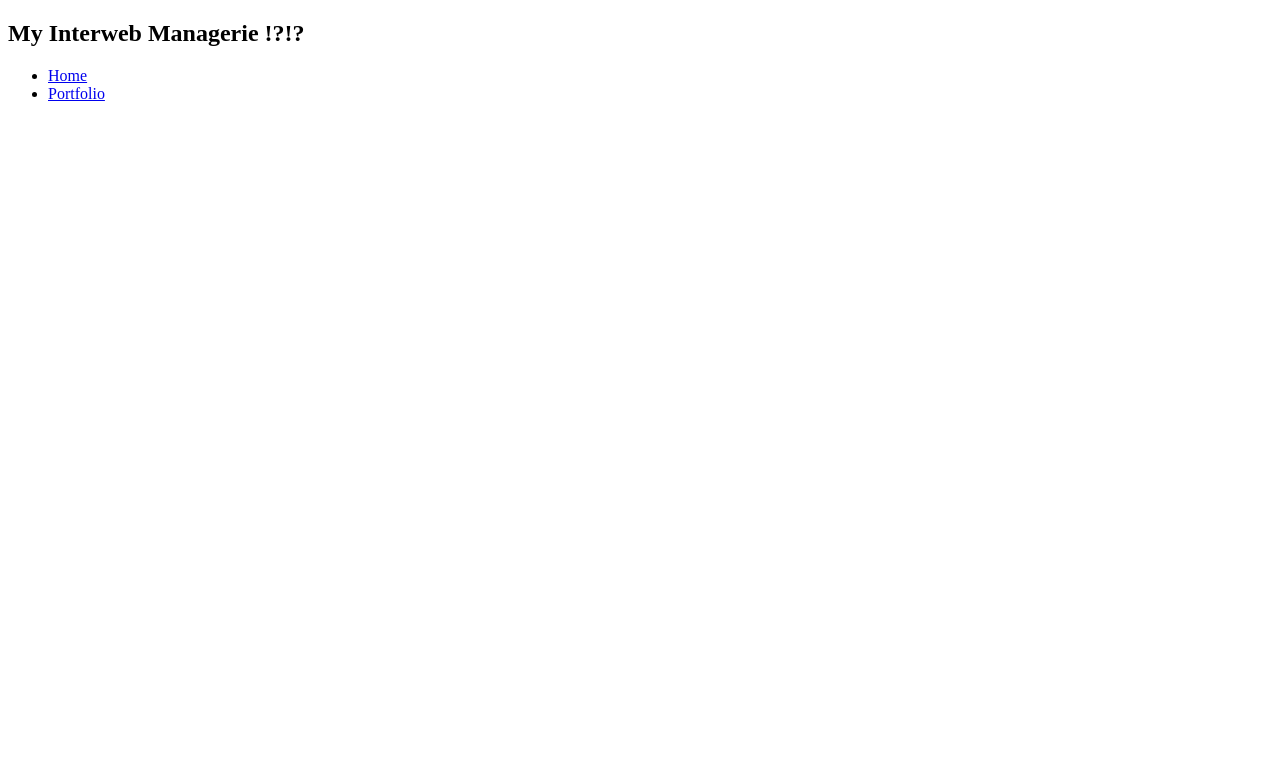
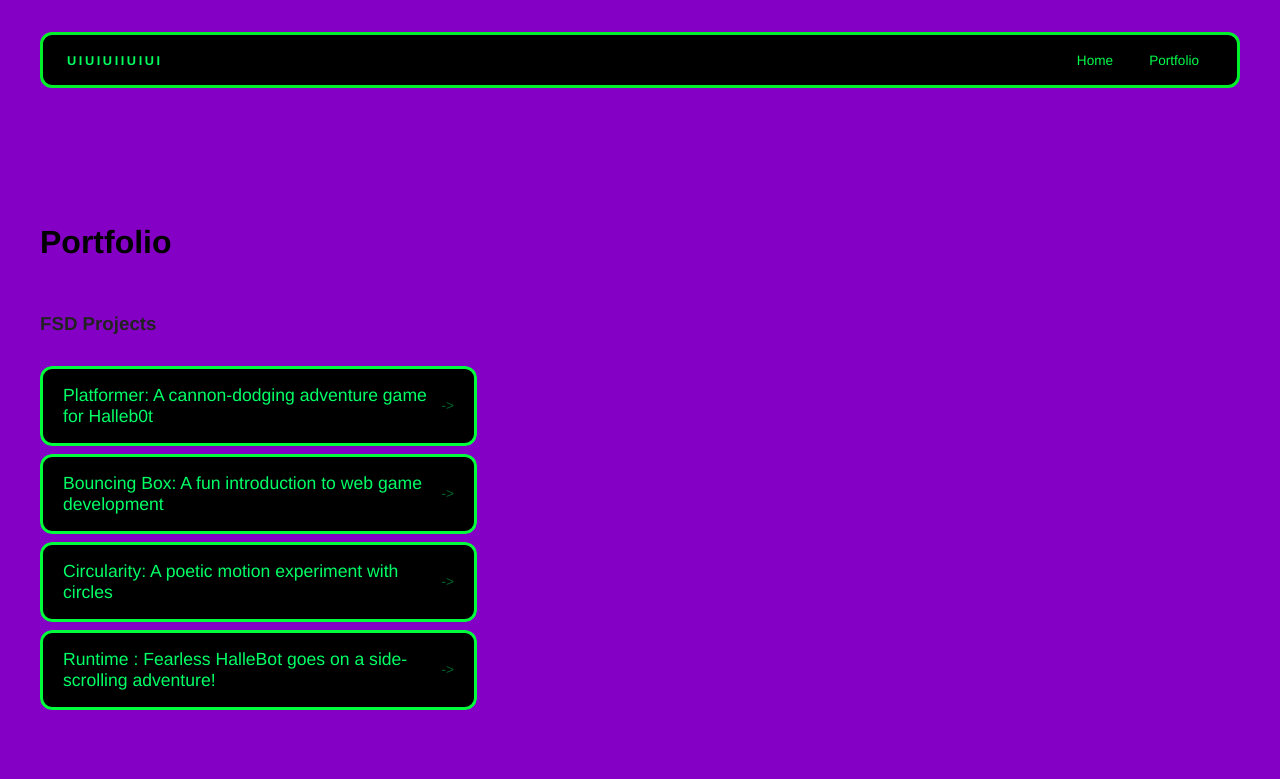
Before and after one commit to lucaselder13/lucaselder13.github.io, a plain HTML site: page portfolio.html in a window 1280 px wide. Drawn offline with Linux system fonts and the light colour scheme.

Commit message:
add portfolio page to website

```diff
--- a/portfolio.html
+++ b/portfolio.html
@@ -2,14 +2,14 @@
 <html>
   <head>
     <title>;3 !!!????</title>
+    <link rel="stylesheet" href="style.css" />
   </head>
 
   <body>
     <!-- All content goes here -->
     <div id="all-contents">
       <nav>
-
-       <h1>My Interweb Managerie !?!?</h1>
+       <h1>Uiuiuiiuiui</h1>
        <ul id="nav-ul">
         <li class="nav-li">
           <a href="index.html">Home</a>
@@ -17,10 +17,32 @@
         <li class="nav-li">
          <a href="portfolio.html">Portfolio</a>
         </li>
+      </ul>
+    </nav>
 
-       </ul>
+      <main>
+        <div class="content">
+          <h1>Portfolio</h1>
+          <h3>FSD Projects</h3>
+          <ul id="portfolio">
 
-      </nav>
+<li>
+  <a href="fsd-projects/platformer/">Platformer: A cannon-dodging adventure game for Halleb0t</a>
+</li>
+<li>
+  <a href="fsd-projects/bouncing-box/">Bouncing Box: A fun introduction to web game development</a>
+</li>
+<li>
+  <a href="fsd-projects/circularity/">Circularity: A poetic motion experiment with circles</a>
+</li>
+<li>
+ <a href="fsd-projects/runtime/">Runtime : Fearless HalleBot goes on a side-scrolling adventure!</a>
+</li>
+
+          </ul>
+
+        </div>
+
 
      </main>
     </div>
--- a/style.css
+++ b/style.css
@@ -161,3 +161,58 @@ nav h1 {
   background: #00ff2f;
   color: #000000;
 }
+
+
+
+/* Portfolio styles */
+.content h1 {
+  color: black;
+}
+
+#portfolio {
+  list-style: none;
+  margin: 0;
+  padding: 0;
+  width: 100%;
+  display: flex;
+  flex-direction: column;
+  gap: 8px;
+}
+
+#portfolio li {
+  border-radius: 12px;
+  overflow: hidden;
+}
+
+#portfolio a {
+  display: flex;
+  justify-content: space-between;
+  align-items: center;
+  text-decoration: none;
+  color: #00ff66;
+  padding: 16px 20px;
+  font-size: 1.1rem;
+  font-weight: 500;
+  background: #000000;
+  border: 3px solid #00fc3b;
+  border-radius: 12px;
+  transition: background 0.25s ease, color 0.25s ease, transform 0.25s ease;
+}
+
+#portfolio a:hover {
+  background: #ff0000;
+  color: #000000;
+  transform: translateX(4px);
+}
+
+#portfolio a::after {
+  content: "->";
+  font-size: 0.85rem;
+  opacity: 0.4;
+  transition: opacity 0.25s ease;
+  white-space: nowrap;
+}
+
+#portfolio a:hover::after {
+  opacity: 1;
+}
```
